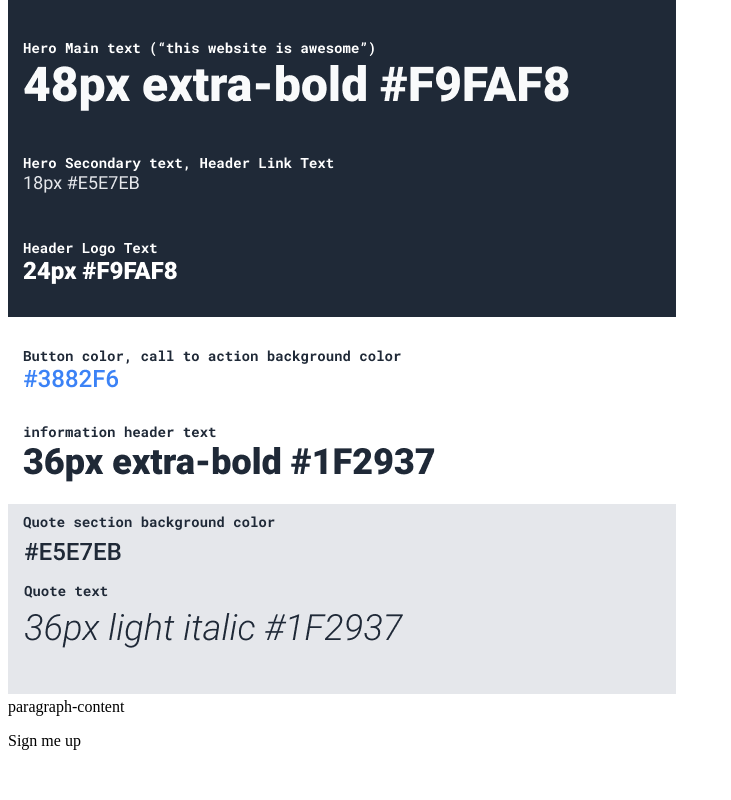
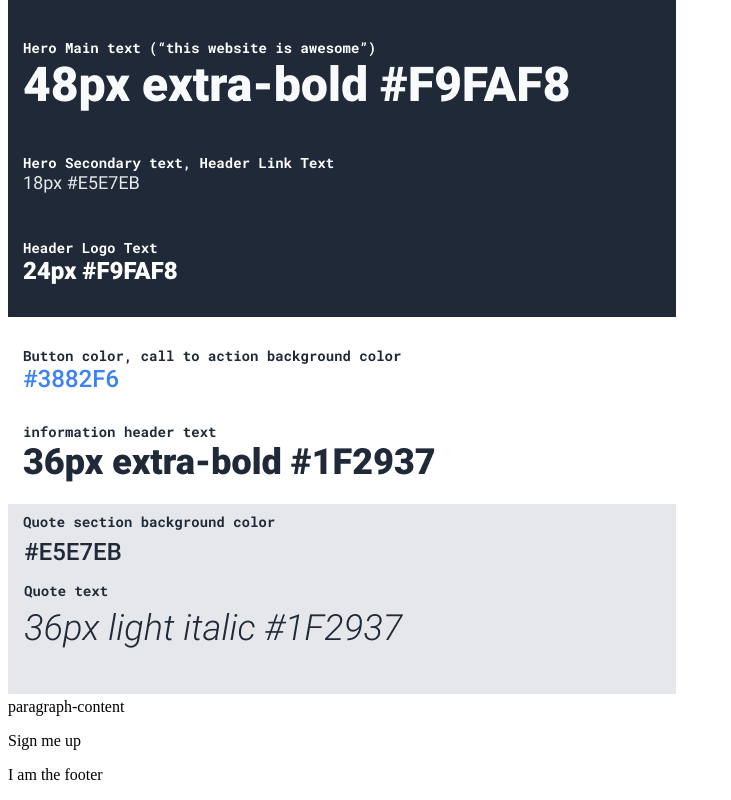
Before and after one commit to jacobusgrobler/Project-Landing-Page, a plain HTML site: page index.html in a window 1280 px wide. Shown: the part 2698-3498 px from the top of the page, without its empty margins (0-731 px from the left). Before the commit the page ends 3456 px from the top, so only its background shows below. Drawn offline with Linux system fonts and the light colour scheme.

Commit message:
Prolect Landing Page Index

```diff
--- a/index.html
+++ b/index.html
@@ -34,6 +34,9 @@
         <div class="bottom-signup">
             <div class="signup-block">Sign me up</div>
         </div>
+        <div class="footer">
+            <p class="foot">I am the footer</p>
+        </div>
     </div>
 </body>
 </html>
```
